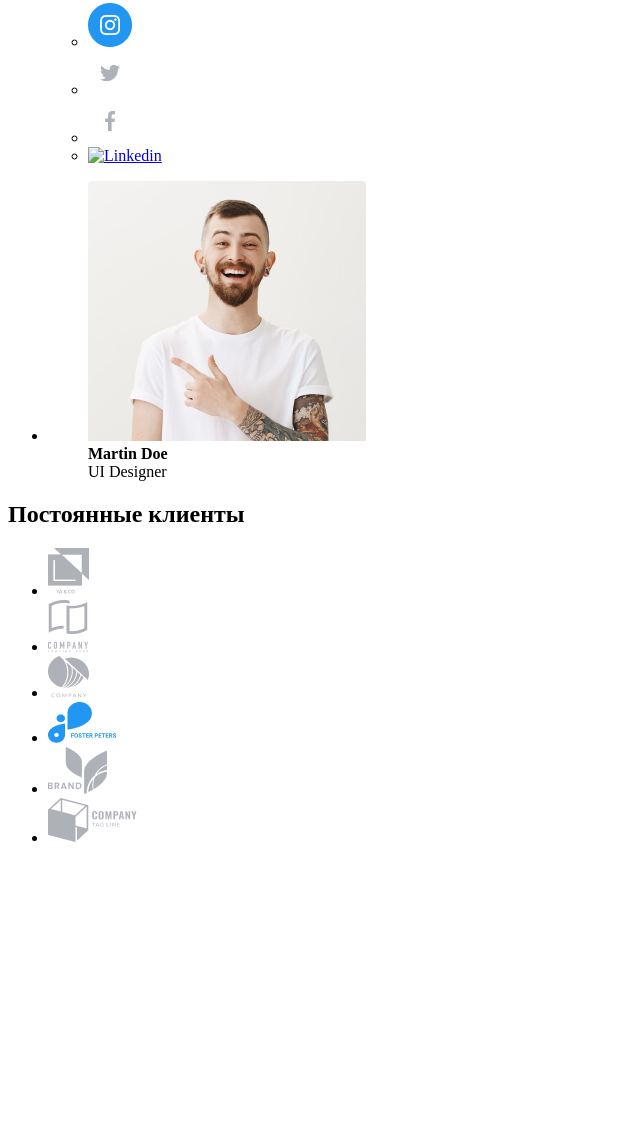
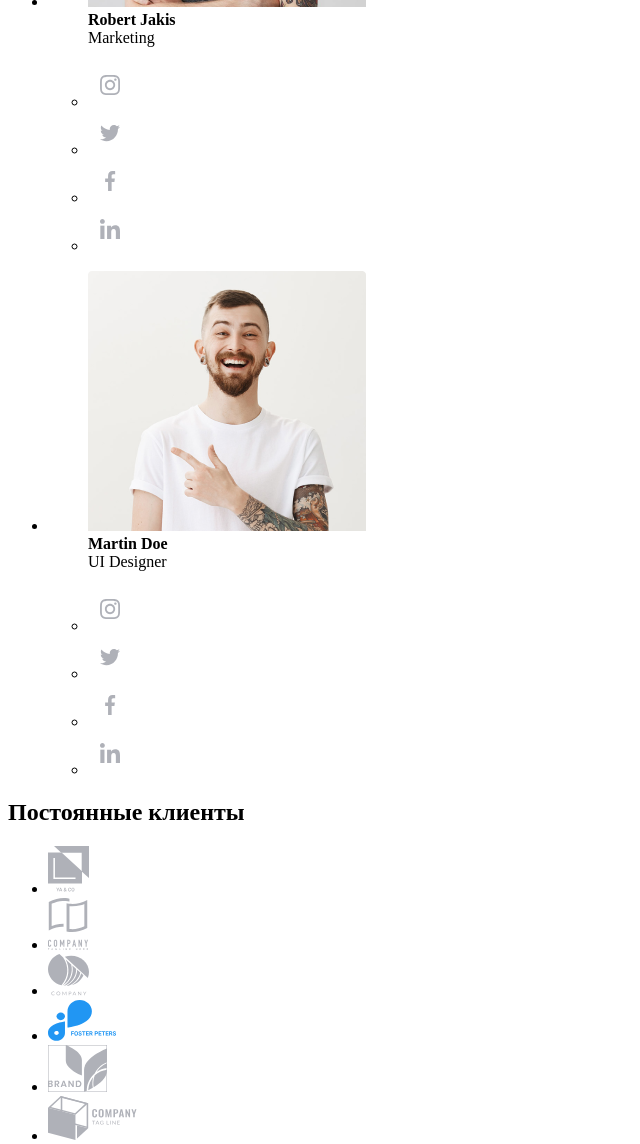
Before and after one commit to Maxim-Shinkarchuk/HomeWork-1, a plain HTML site: page index.html in a window 1280 px wide. Shown: the part 4015-5159 px from the top of the page, without its empty margins (0-640 px from the left). Before the commit the page ends 4878 px from the top, so only its background shows below. Drawn offline with Linux system fonts and the light colour scheme.

Commit message:
1Pt01
Поменял иконки с .png на .svg
Добавил пропущеный список соцсетей в (Наша команда Martin Doe)

```diff
--- a/index.html
+++ b/index.html
@@ -132,16 +132,16 @@
                 </figure>
                 <ul>
                     <li>
-                        <a href="https://www.instagram.com"><img src="instagram.png" alt="instagram"></a>
+                        <a href="https://www.instagram.com"><img src="instagram.svg" alt="instagram"></a>
                     </li>
                     <li>
-                        <a href="https://twitter.com"><img src="twitter.png" alt="twitter"></a>
+                        <a href="https://twitter.com"><img src="twitter.svg" alt="twitter"></a>
                     </li>
                     <li>
-                        <a href="https://www.facebook.com"><img src="Facebook.png" alt="Facebook"></a>
+                        <a href="https://www.facebook.com"><img src="facebook.svg" alt="Facebook"></a>
                     </li>
                     <li>
-                        <a href="https://www.linkedin.com"><img src="Linkedin.png" alt="Linkedin"></a>
+                        <a href="https://www.linkedin.com"><img src="linkedin.svg" alt="Linkedin"></a>
                     </li>
                 </ul>
             </li>
@@ -152,16 +152,16 @@
                 </figure>
                 <ul>
                     <li>
-                        <a href="https://www.instagram.com"><img src="instagram.png" alt="instagram"></a>
+                        <a href="https://www.instagram.com"><img src="instagram.svg" alt="instagram"></a>
                     </li>
                     <li>
-                        <a href="https://twitter.com"><img src="twitter.png" alt="twitter"></a>
+                        <a href="https://twitter.com"><img src="twitter.svg" alt="twitter"></a>
                     </li>
                     <li>
-                        <a href="https://www.facebook.com"><img src="Facebook.png" alt="Facebook"></a>
+                        <a href="https://www.facebook.com"><img src="facebook.svg" alt="Facebook"></a>
                     </li>
                     <li>
-                        <a href="https://www.linkedin.com"><img src="Linkedin.png" alt="Linkedin"></a>
+                        <a href="https://www.linkedin.com"><img src="linkedin.svg" alt="Linkedin"></a>
                     </li>
                 </ul>
             </li>
@@ -171,16 +171,16 @@
                 </figure>
                 <ul>
                     <li>
-                        <a href="https://www.instagram.com"><img src="instagram.png" alt="instagram"></a>
+                        <a href="https://www.instagram.com"><img src="instagram.svg" alt="instagram"></a>
                     </li>
                     <li>
-                        <a href="https://twitter.com"><img src="twitter.png" alt="twitter"></a>
+                        <a href="https://twitter.com"><img src="twitter.svg" alt="twitter"></a>
                     </li>
                     <li>
-                        <a href="https://www.facebook.com"><img src="Facebook.png" alt="Facebook"></a>
+                        <a href="https://www.facebook.com"><img src="facebook.svg" alt="Facebook"></a>
                     </li>
                     <li>
-                        <a href="https://www.linkedin.com"><img src="Linkedin.png" alt="Linkedin"></a>
+                        <a href="https://www.linkedin.com"><img src="linkedin.svg" alt="Linkedin"></a>
                     </li>
                 </ul>
             </li>
@@ -188,6 +188,20 @@
                 <figure><img src="Martin Doe.png" alt="Martin Doe">
                     <figcaption><strong>Martin Doe</strong><br> UI Designer</figcaption>
                 </figure>
+                <ul>
+                    <li>
+                        <a href="https://www.instagram.com"><img src="instagram.svg" alt="instagram"></a>
+                    </li>
+                    <li>
+                        <a href="https://twitter.com"><img src="twitter.svg" alt="twitter"></a>
+                    </li>
+                    <li>
+                        <a href="https://www.facebook.com"><img src="facebook.svg" alt="Facebook"></a>
+                    </li>
+                    <li>
+                        <a href="https://www.linkedin.com"><img src="linkedin.svg" alt="Linkedin"></a>
+                    </li>
+            </ul>
             </li>
         </ul>
     </section>
@@ -197,22 +211,22 @@
         <h2>Постоянные клиенты</h2>
         <ul>
             <li>
-                <a href=""><img src="logo 1.png" alt="logo 1.png"></a>
+                <a href=""><img src="logo 1.svg" alt="logo 1.png"></a>
             </li>
             <li>
-                <a href=""><img src="logo 2.png" alt="logo 2"></a>
+                <a href=""><img src="logo 2.svg" alt="logo 2"></a>
             </li>
             <li>
-                <a href=""><img src="logo 3.png" alt="logo 3"></a>
+                <a href=""><img src="logo 3.svg" alt="logo 3"></a>
             </li>
             <li>
-                <a href=""><img src="logo 4.png" alt="logo 4"></a>
+                <a href=""><img src="logo 4.svg" alt="logo 4"></a>
             </li>
             <li>
-                <a href=""><img src="logo 5.png" alt="logo 5"></a>
+                <a href=""><img src="logo 5.svg" alt="logo 5"></a>
             </li>
             <li>
-                <a href=""><img src="logo 6.png" alt="logo 6"></a>
+                <a href=""><img src="logo 6.svg" alt="logo 6"></a>
             </li>
         </ul>
 
```
Also changed, not shown: facebook.svg (added), instagram.svg (added), linkedin.svg (added), logo 1.svg (added), logo 2.svg (added), logo 3.svg (added), logo 4.svg (added), logo 5.svg (added), logo 6.svg (added), twitter.svg (added).
